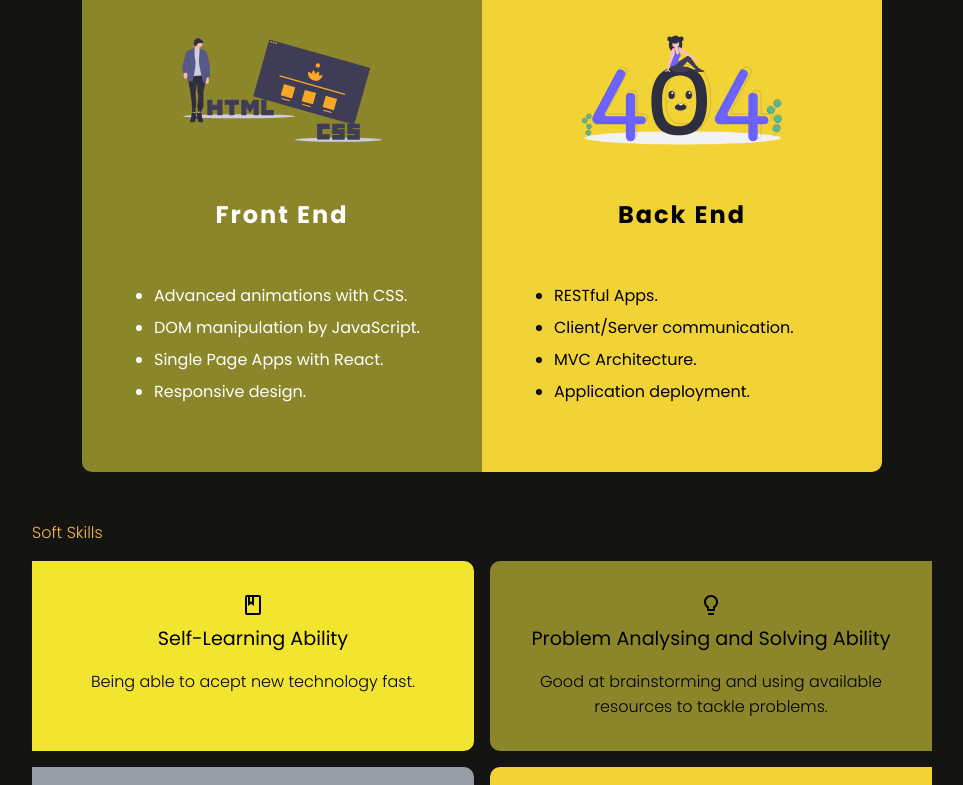
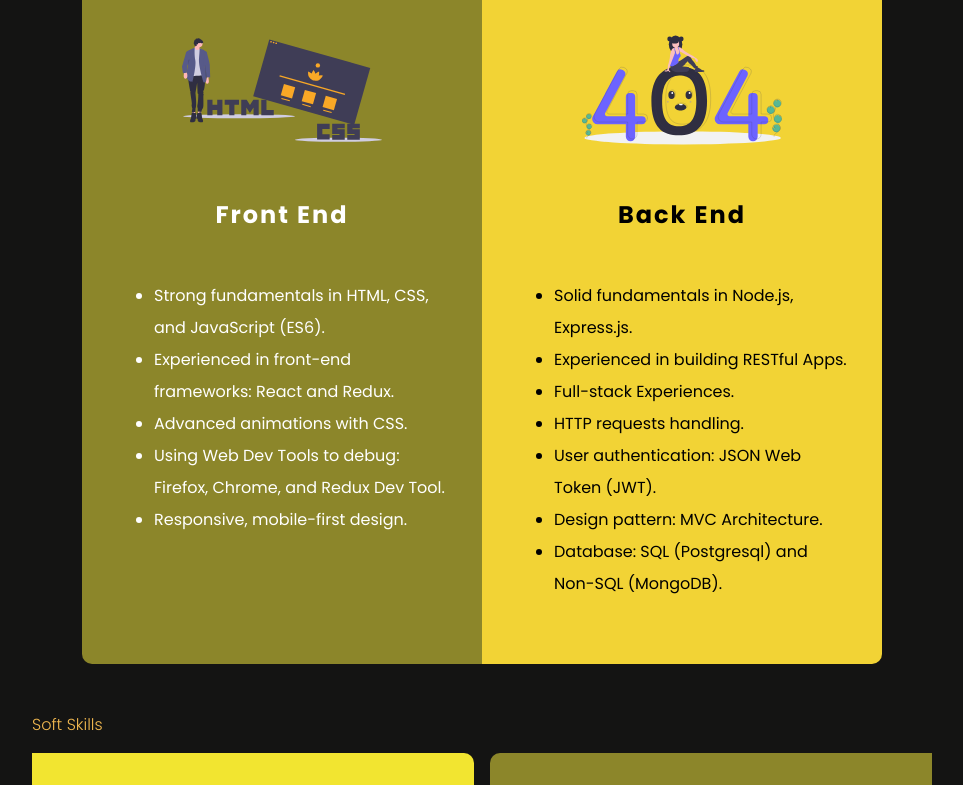
Before and after one commit to ShiqiHe000/Portfoilo, a React (Create React App) app: page / in a window 1280 px wide. Shown: the part 1372-2157 px from the top of the page, without its empty margins (158-1121 px from the left). Built offline with nearby package versions, Linux system fonts and the light colour scheme.

Commit message:
edit skills

```diff
--- a/src/App.js
+++ b/src/App.js
@@ -4,7 +4,6 @@
 import Projects from './components/Projects';
 import Contact from './components/Contact';
 import ScrollButton from './components/ScrollButton';
-import Preload from './components/Preload';
 import "./scss/main.scss";
 
 function App() {
--- a/src/components/AboutMe.js
+++ b/src/components/AboutMe.js
@@ -6,8 +6,7 @@
 const AboutMe = () => {
     return (
         <div className={`container`}>
-            <a id="aboutMe"></a>
-            <h2 className={`secondaryTitle edu-title`}>About Me</h2>
+            <h2 className={`secondaryTitle edu-title`} id="aboutMe">About Me</h2>
             <Education />
             <h2 className="primaryTitle" data-tech-title-anim>My Skills</h2>
             <TechSkills />
--- a/src/components/Contact.js
+++ b/src/components/Contact.js
@@ -13,8 +13,7 @@
 
     return (
         <div className={`container ${styles.contactContainer}`}>
-            <a id="contact"></a>
-            <h3 className="secondaryTitle" data-contact-title>
+            <h3 id="contact" className="secondaryTitle" data-contact-title>
                 Contact
             </h3>
             <h2 className="primaryTitle" data-contact-title>
--- a/src/components/Navbar.js
+++ b/src/components/Navbar.js
@@ -1,8 +1,7 @@
-import React, {useEffect} from "react";
+import React from "react";
 import styles from "../scss/_Navbar.module.scss";
 import { ReactComponent as SheLogo } from "../imgs/logo.svg";
-// import { gsap } from "gsap";
-// import { ScrollTrigger } from "gsap/ScrollTrigger";
+
 
 const Navbar = () => {
 
--- a/src/components/Projects.js
+++ b/src/components/Projects.js
@@ -1,19 +1,24 @@
-import React, {useEffect} from "react";
+import React, { useEffect } from "react";
 import FullStackProjects from "./FullStackProjects";
 import { titleAnimation } from "./Animations";
-
 
 const Projects = () => {
     useEffect(() => {
         titleAnimation("[data-project-titles]");
-    }, [])
+    }, []);
 
     return (
         <div>
             <div className="container">
-                <a id="projects"></a>
-                <h3 className="secondaryTitle" data-project-titles>Projects</h3>
-                <h2 className="primaryTitle" data-project-titles>Full Stack</h2>
+                <h3
+                    id="projects"
+                    className="secondaryTitle"
+                    data-project-titles>
+                    Projects
+                </h3>
+                <h2 className="primaryTitle" data-project-titles>
+                    Full Stack
+                </h2>
             </div>
             <FullStackProjects />
         </div>
--- a/src/components/TechSkills.js
+++ b/src/components/TechSkills.js
@@ -39,10 +39,11 @@
                     <FrontEndImg className={styles.skillImg} />
                     <h4 className={styles.title}>Front End</h4>
                     <ul className={styles.skillList}>
+                        <li>Strong fundamentals in HTML, CSS, and JavaScript (ES6).</li>
+                        <li>Experienced in front-end frameworks: React and Redux.</li>
                         <li>Advanced animations with CSS.</li>
-                        <li>DOM manipulation by JavaScript.</li>
-                        <li>Single Page Apps with React.</li>
-                        <li>Responsive design.</li>
+                        <li>Using Web Dev Tools to debug: Firefox, Chrome, and Redux Dev Tool.</li>
+                        <li>Responsive, mobile-first design.</li>
                     </ul>
                 </div>
 
@@ -52,10 +53,13 @@
                     <BackEndImg className={styles.skillImg} />
                     <h4 className={styles.title}>Back End</h4>
                     <ul className={styles.skillList}>
-                        <li>RESTful Apps.</li>
-                        <li>Client/Server communication.</li>
-                        <li>MVC Architecture.</li>
-                        <li>Application deployment.</li>
+                        <li>Solid fundamentals in Node.js, Express.js.</li>
+                        <li>Experienced in building RESTful Apps.</li>
+                        <li>Full-stack Experiences.</li>
+                        <li>HTTP requests handling.</li>
+                        <li>User authentication: JSON Web Token (JWT).</li>
+                        <li>Design pattern: MVC Architecture.</li>
+                        <li>Database: SQL (Postgresql) and Non-SQL (MongoDB).</li>
                     </ul>
                 </div>
             </div>
```
